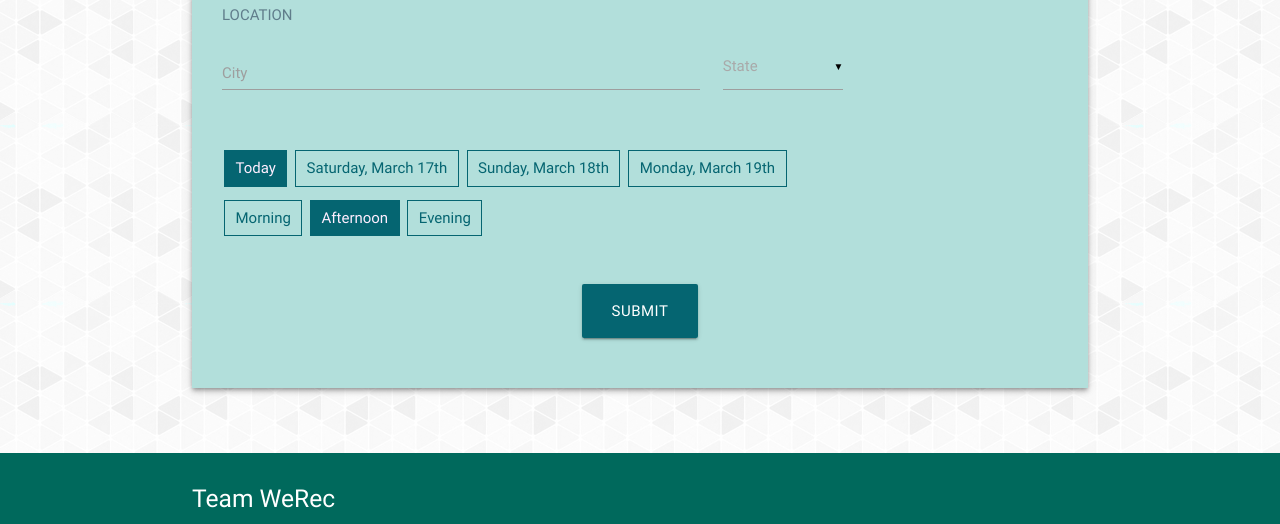
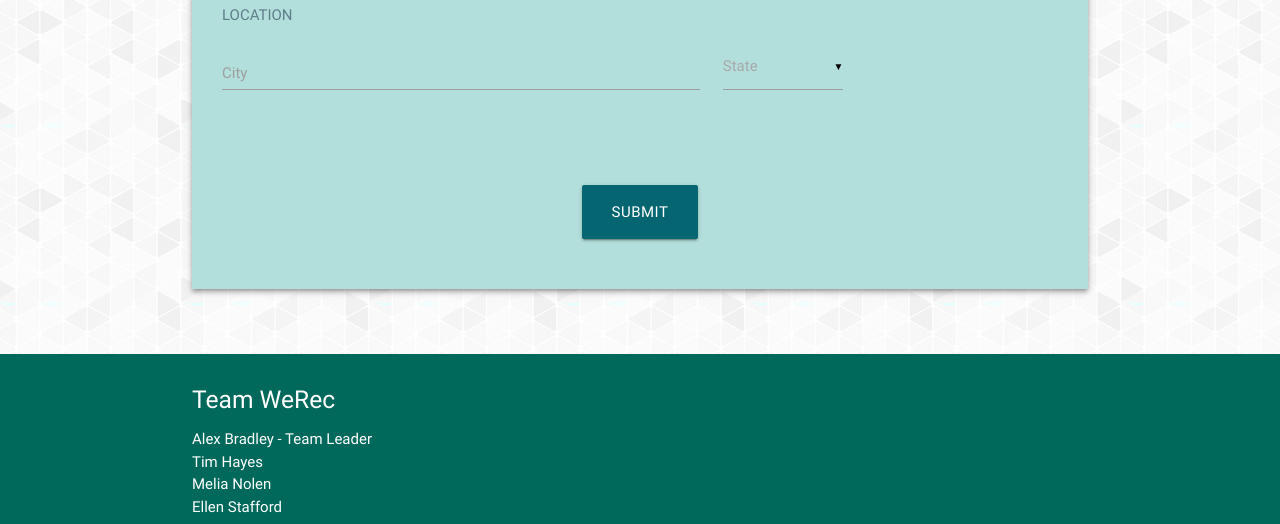
Before and after one commit to MeliaNolen/RecRec, a plain HTML site: page index.html in a window 1280 px wide. Shown: the part 245-769 px from the top of the page. Drawn offline with nearby package versions, Linux system fonts and the light colour scheme; some packages are replaced by stand-ins of ours.

Commit message:
remove buttons for now

```diff
--- a/index.html
+++ b/index.html
@@ -105,7 +105,7 @@
       <br class = " button-component"> -->
 
       <!-- Radio buttons, Date Choices, Today plus 4  -->
-      <div class="toggle-btn-grp">
+      <!--<div class="toggle-btn-grp">
           <label onclick="" class="toggle-btn success">
               <input type="radio" name="group1" id="today" value="0" /><span class="day0"></span></label>
           <label onclick="" class="toggle-btn">
@@ -123,7 +123,7 @@
               <input type="radio" name="group2" id="time2" value="1" />Afternoon</label>
           <label onclick="" class="toggle-btn">
               <input type="radio" name="group2" id="time3" value="2" />Evening</label>
-      </div>
+      </div>-->
 
         <!-- Submit Button -->
       <div class="row center">
```
